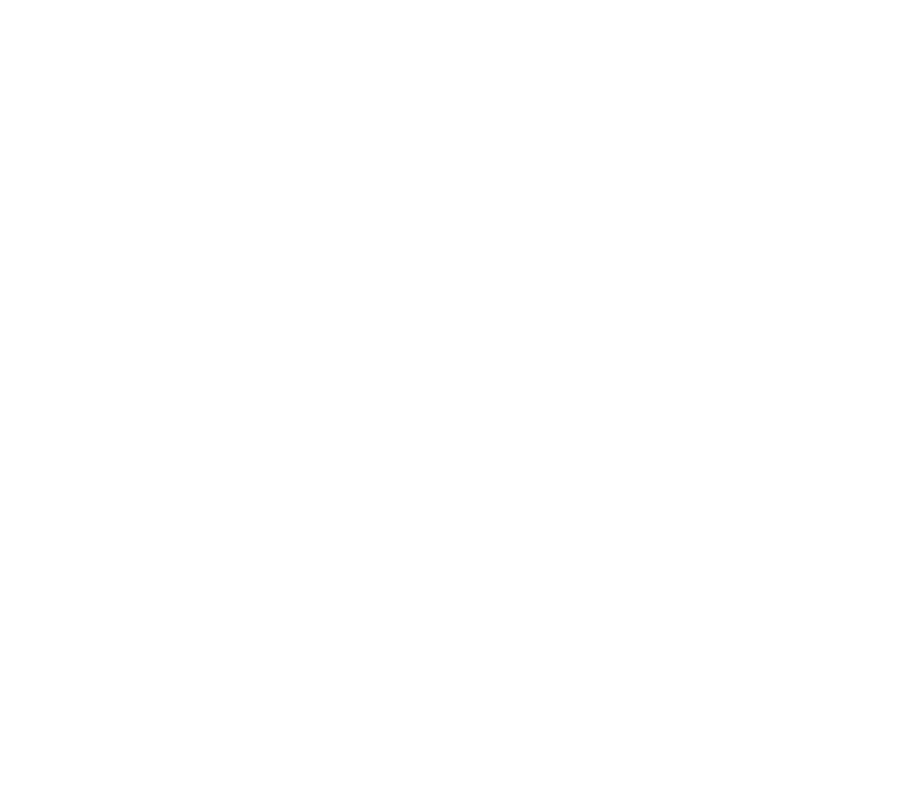
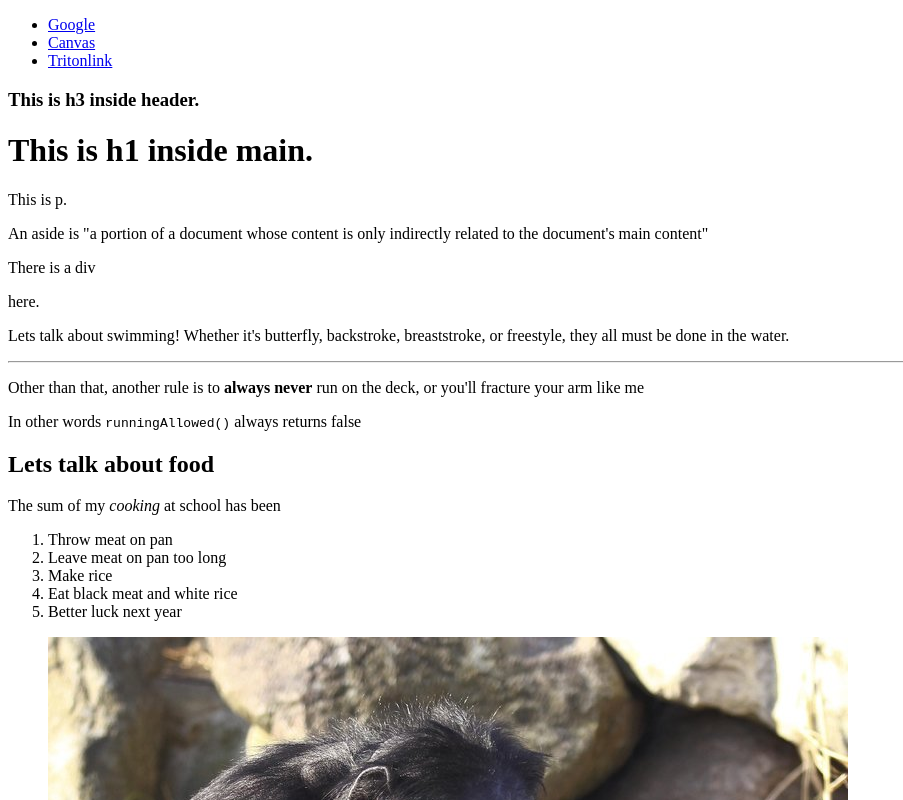
Before and after one commit to brandonsliu/wi21-cse110-lab3, a plain HTML site: page index.html in a window 1280 px wide. Shown: the top 800 px of the page, without its empty margins (0-903 px from the left). Drawn offline with Linux system fonts and the light colour scheme.

Commit message:
Update index.html

```diff
--- a/index.html
+++ b/index.html
@@ -4,5 +4,64 @@
     <title>This is a title.</title>
     <meta charset="UTF-8">
     <meta name="author" content="Brandon Liu">
+    <link ref="icon" type="image/png" href="pngegg.png">
   </head>
+  <body>
+    <nav>
+      <ul>
+        <li><a href="google.com">Google</a></li>
+        <li><a href="canvas.ucsd.edu">Canvas</a></li>
+        <li><a href="tritonlink.ucsd.edu">Tritonlink</a></li>
+      </ul>
+    </nav>
+    <header>
+      <h3>This is h3 inside header.</h3>
+    </header>
+    <main>
+      <h1>This is h1 inside main.</h1>
+      <p>This is p.</p>
+      <aside>
+        <p>An aside is "a portion of a document whose content is only indirectly related to the document's main content"</p>
+      </aside>
+      <p>There is a div</p>
+      <div>
+        <p>here.</p>
+      </div>
+      <p>Lets talk about swimming! Whether it's <span class="stroke">butterfly</span>, <span class="stroke">backstroke</span>,
+        <span class="stroke">breaststroke</span>, or <span class="stroke">freestyle</span>, they all must be done in the water.</p>
+      <hr>
+      <p>Other than that, another rule is to <b>always</b> <strong>never</strong> run on the deck, or you'll fracture your arm like me</p>
+      <p>In other words <code>runningAllowed()</code> always returns false</p>
+    </main>
+    <section>
+      <h2>Lets talk about food</h2>
+      <p>The sum of my <i>cooking</i> at school has been</p>
+      <ol>
+        <li>Throw meat on pan</li>
+        <li>Leave meat on pan too long</li>
+        <li>Make rice</li>
+        <li>Eat black meat and white rice</li>
+        <li>Better luck next year</li>
+      </ol>
+      <figure>
+        <img src="/monkeycookfood.jpg" alt="Monkey cooking food">
+        <figcaption>Me cooking dinner</figcaption>
+      </figure>
+      <p><em>Lets emphasize this picture</em></p>
+    </section>
+    <pre>
+    What's pre good for? Ascii Art? well I don't know any so heres my family
+            Dad       Mom
+     Brother    Other Brother   Me
+     </pre>
+    <p>Anyways, lets talk about<br>
+      <br>
+      <br>
+      The spanish inquisition
+    </p>
+
+    <footer>
+      <p>Unfortunately, footer gets no heading</p>
+    </footer>
+  </body>
 </html>
```
